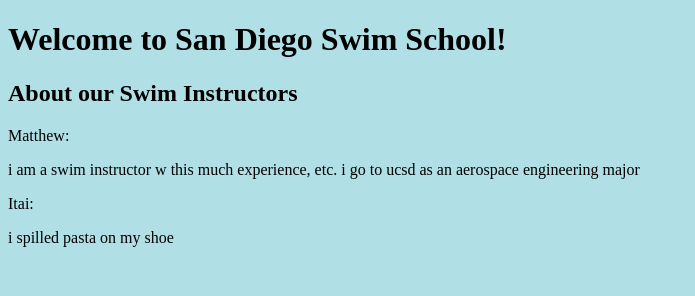
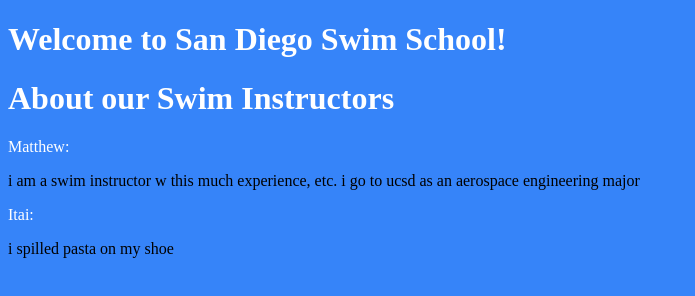
Before and after one commit to matthewchennn/san-diego-swim-school, a plain HTML site: page index.html in a window 1280 px wide. Shown: the whole page, without its empty margins (0-695 px from the left). Drawn offline with Linux system fonts and the light colour scheme.

Commit message:
Update index.html

```diff
--- a/index.html
+++ b/index.html
@@ -1,15 +1,16 @@
 <!DOCTYPE html>
-<body style="background-color:powderblue;">
+
 <html>
+<body style="background-color:rgb(54, 132, 249)">
+
 <body>
+<h1 style ="font-family:Georgia;"><h1 style="color:white"> Welcome to San Diego Swim School! </h1>
+<h1 style ="font-family:Georgia;"><h1 style="color:white">About our Swim Instructors</h1>
 
-<h1> Welcome to San Diego Swim School! </h1>
-<h2>About our Swim Instructors</h2>
-
-<p>Matthew: </p>
+<p style ="font-family:Georgia;"><p style="color:white"> Matthew: </p>
 i am a swim instructor w this much experience, etc. i go to ucsd as an aerospace engineering major
 
-<p>Itai: </p>
+<p style ="font-family:Georgia;"><p style="color:white"> Itai: </p>
 i spilled pasta on my shoe
 
 
```
